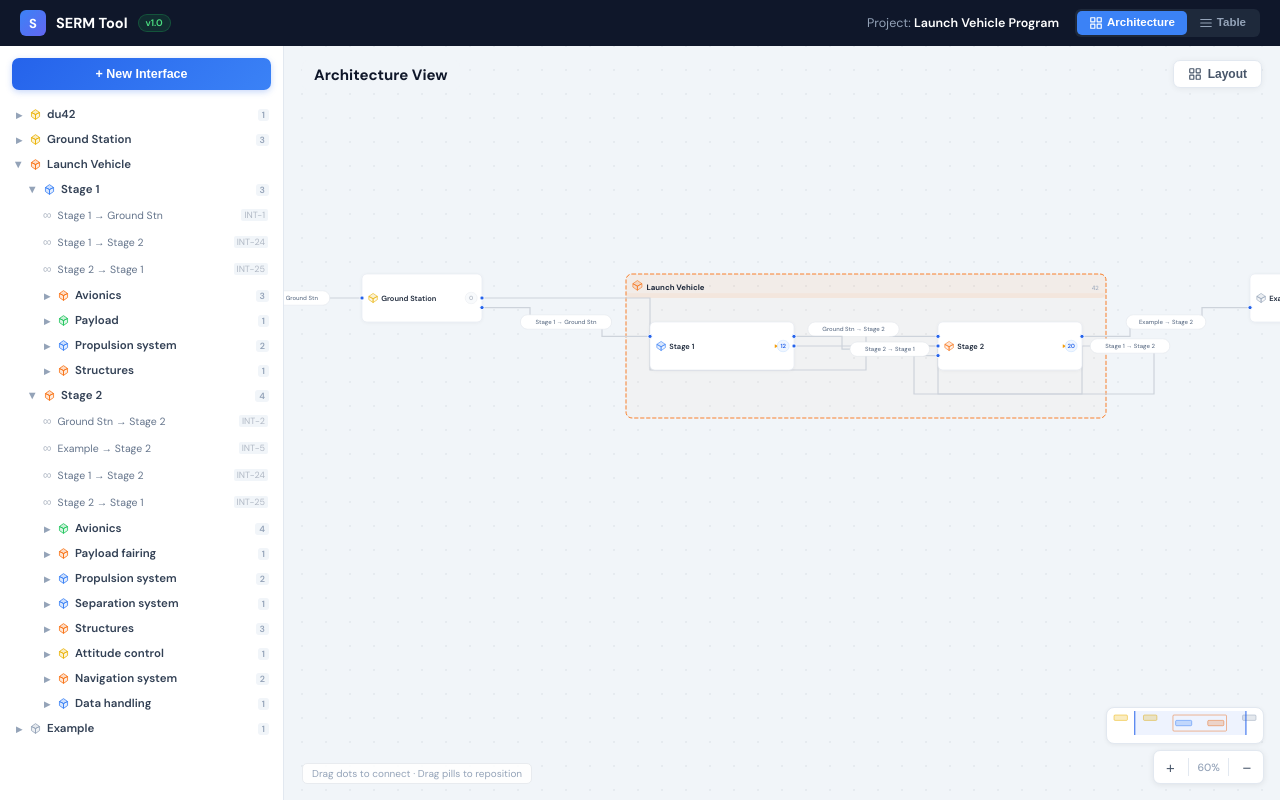
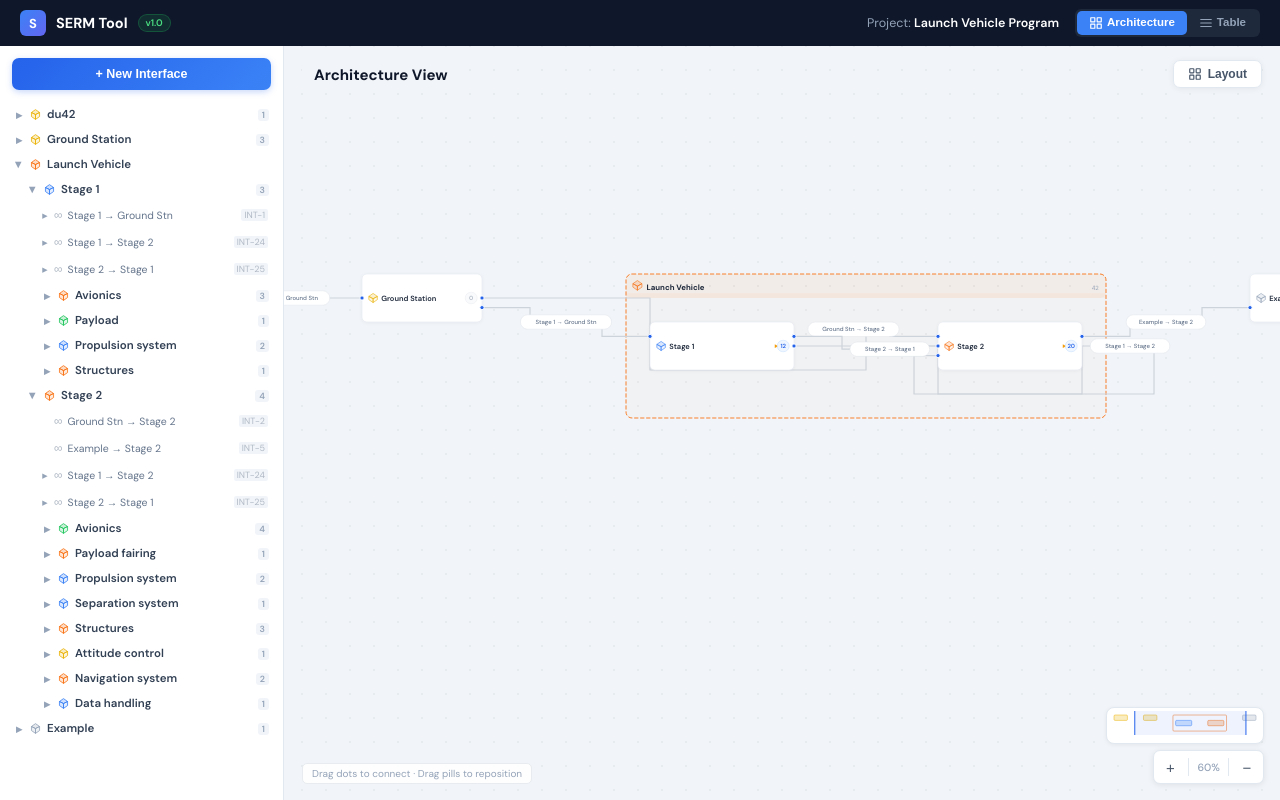
Before and after one commit to yoon-stack/architecture-v2, a React (Vite) app: page / in a window 1280 px wide. Built offline with nearby package versions, Linux system fonts and the light colour scheme.

Commit message:
cursor v5

```diff
--- a/src/App.jsx
+++ b/src/App.jsx
@@ -512,7 +512,15 @@ function MiniMap({ blocks, pan, zoom, vw, vh }) {
   </div>;
 }
 
-function SidebarTree({ nodes, ifaces, selId, hovId, onSel, onHov, sbExp, togSb, focusSys, hovSys, setHovSys, onQuickAdd, d = 0 }) {
+function ReqIcon({ size = 12 }) {
+  return <svg width={size} height={size} viewBox="0 0 16 16" style={{ flexShrink: 0 }}><rect x="2" y="1" width="12" height="14" rx="2" fill="#dbeafe" stroke="#3b82f6" strokeWidth="1.2"/><line x1="5" y1="5" x2="11" y2="5" stroke="#3b82f6" strokeWidth="1.2"/><line x1="5" y1="8" x2="11" y2="8" stroke="#3b82f6" strokeWidth="1.2"/><line x1="5" y1="11" x2="9" y2="11" stroke="#3b82f6" strokeWidth="1.2"/></svg>;
+}
+function TestIcon({ status, size = 11 }) {
+  const c = status === "pass" ? { fill: "#dcfce7", stroke: "#16a34a" } : status === "fail" ? { fill: "#fee2e2", stroke: "#dc2626" } : { fill: "#fef9c3", stroke: "#ca8a04" };
+  return <svg width={size} height={size} viewBox="0 0 16 16" style={{ flexShrink: 0 }}><path d="M6.5 2h3v4l2.5 5.5a1 1 0 01-.9 1.5H4.9a1 1 0 01-.9-1.5L6.5 6V2z" fill={c.fill} stroke={c.stroke} strokeWidth="1" strokeLinejoin="round"/><line x1="5.5" y1="1.5" x2="10.5" y2="1.5" stroke={c.stroke} strokeWidth="1.2" strokeLinecap="round"/></svg>;
+}
+
+function SidebarTree({ nodes, ifaces, selId, hovId, onSel, onHov, sbExp, togSb, focusSys, hovSys, setHovSys, onQuickAdd, allRequirements, sbIfaceExp, togSbIface, d = 0 }) {
   return nodes.map(node => {
     const ni = ifaces.filter(i => i.source === node.id || i.target === node.id);
     const hk = !!(node.children?.length); const isO = sbExp.has(node.id); const hc = ni.length > 0 || hk;
@@ -530,13 +538,44 @@ function SidebarTree({ nodes, ifaces, selId, hovId, onSel, onHov, sbExp, togSb,
         </>}
       </div>
       {isO && <div>
-        {ni.map(iface => <div key={iface.id + node.id} onClick={e => { e.stopPropagation(); onSel(iface.id); }} onMouseEnter={() => onHov(iface.id)} onMouseLeave={() => onHov(null)}
-          style={{ display: "flex", alignItems: "center", gap: 6, padding: `4px 8px 4px ${22 + d * 14}px`, cursor: "pointer", borderRadius: 5, fontSize: 10.5, marginBottom: 1, background: selId === iface.id ? "#eff6ff" : hovId === iface.id ? "#f8fafc" : "transparent", border: selId === iface.id ? "1px solid #bfdbfe" : "1px solid transparent" }}>
-          <span style={{ color: selId === iface.id ? "#2563eb" : "#b0b8c4", fontSize: 12 }}>∞</span>
-          <span style={{ flex: 1, overflow: "hidden", textOverflow: "ellipsis", whiteSpace: "nowrap", fontWeight: selId === iface.id ? 600 : 400, color: selId === iface.id ? "#2563eb" : "#64748b" }}>{iface.name}</span>
-          <span style={{ fontSize: 9, color: "#b0b8c4", background: "#f1f5f9", padding: "0 3px", borderRadius: 2 }}>{iface.id}</span>
-        </div>)}
-        {hk && node.children && <SidebarTree nodes={node.children} ifaces={ifaces} selId={selId} hovId={hovId} onSel={onSel} onHov={onHov} sbExp={sbExp} togSb={togSb} focusSys={focusSys} hovSys={hovSys} setHovSys={setHovSys} onQuickAdd={onQuickAdd} d={d + 1} />}
+        {ni.map(iface => {
+          const reqs = iface.requirements || [];
+          const hasReqs = reqs.length > 0;
+          const ifaceKey = iface.id + "_" + node.id;
+          const isIfaceOpen = sbIfaceExp.has(ifaceKey);
+          return <div key={iface.id + node.id}>
+            <div onClick={e => { e.stopPropagation(); onSel(iface.id); if (hasReqs) togSbIface(ifaceKey); }} onMouseEnter={() => onHov(iface.id)} onMouseLeave={() => onHov(null)}
+              style={{ display: "flex", alignItems: "center", gap: 5, padding: `4px 8px 4px ${20 + d * 14}px`, cursor: "pointer", borderRadius: 5, fontSize: 10.5, marginBottom: 1, background: selId === iface.id ? "#eff6ff" : hovId === iface.id ? "#f8fafc" : "transparent", border: selId === iface.id ? "1px solid #bfdbfe" : "1px solid transparent" }}>
+              {hasReqs ? <span style={{ fontSize: 7, color: "#94a3b8", width: 8, textAlign: "center", display: "inline-block", transition: "transform 0.15s", transform: isIfaceOpen ? "rotate(90deg)" : "none" }}>▶</span> : <span style={{ width: 8 }} />}
+              <span style={{ color: selId === iface.id ? "#2563eb" : "#b0b8c4", fontSize: 12 }}>∞</span>
+              <span style={{ flex: 1, overflow: "hidden", textOverflow: "ellipsis", whiteSpace: "nowrap", fontWeight: selId === iface.id ? 600 : 400, color: selId === iface.id ? "#2563eb" : "#64748b" }}>{iface.name}</span>
+              <span style={{ fontSize: 9, color: "#b0b8c4", background: "#f1f5f9", padding: "0 3px", borderRadius: 2 }}>{iface.id}</span>
+            </div>
+            {isIfaceOpen && hasReqs && <div>
+              {reqs.map(rq => {
+                const ref = allRequirements.find(r => r.id === rq.id);
+                const tests = rq.tests || [];
+                const reqStatus = getReqStatus(tests);
+                return <div key={rq.id}>
+                  <div style={{ display: "flex", alignItems: "center", gap: 5, padding: `3px 8px 3px ${34 + d * 14}px`, borderRadius: 4, fontSize: 10, marginBottom: 1 }}>
+                    <ReqIcon size={12} />
+                    <span style={{ fontWeight: 600, color: "#2563eb", fontSize: 10, flexShrink: 0 }}>{rq.id}</span>
+                    <span style={{ color: "#64748b", fontSize: 10, flex: 1, overflow: "hidden", textOverflow: "ellipsis", whiteSpace: "nowrap" }}>{ref?.label || ""}</span>
+                    <VerifyIcon status={reqStatus} size={13} />
+                  </div>
+                  {tests.map((t, ti) => (
+                    <div key={ti} style={{ display: "flex", alignItems: "center", gap: 5, padding: `2px 8px 2px ${46 + d * 14}px`, fontSize: 9.5, marginBottom: 1 }}>
+                      <TestIcon status={t.status} size={11} />
+                      <span style={{ color: t.status === "pass" ? "#166534" : t.status === "fail" ? "#991b1b" : "#92400e", flex: 1, overflow: "hidden", textOverflow: "ellipsis", whiteSpace: "nowrap" }}>{t.name}</span>
+                      <VerifyIcon status={t.status} size={12} />
+                    </div>
+                  ))}
+                </div>;
+              })}
+            </div>}
+          </div>;
+        })}
+        {hk && node.children && <SidebarTree nodes={node.children} ifaces={ifaces} selId={selId} hovId={hovId} onSel={onSel} onHov={onHov} sbExp={sbExp} togSb={togSb} focusSys={focusSys} hovSys={hovSys} setHovSys={setHovSys} onQuickAdd={onQuickAdd} allRequirements={allRequirements} sbIfaceExp={sbIfaceExp} togSbIface={togSbIface} d={d + 1} />}
       </div>}
     </div>;
   });
@@ -916,6 +955,7 @@ export default function SERMTool() {
   const [panning, setPanSt] = useState(false);
   const [dragOffsets, setDragOffsets] = useState({});
   const [sbExp, setSbExp] = useState(new Set(["launch-vehicle", "stage-1", "stage-2"]));
+  const [sbIfaceExp, setSbIfaceExp] = useState(new Set());
   const [connecting, setConnecting] = useState(null);
   const [modal, setModal] = useState(null);
   const [focusId, setFocusId] = useState(null);
@@ -1050,7 +1090,9 @@ export default function SERMTool() {
   const connDots = useMemo(() => { const m = {}; for (const [ifId, da] of Object.entries(animDots)) { const iface = ifaces.find(i => i.id === ifId); if (!iface) continue; if (!m[iface.source]) m[iface.source] = []; m[iface.source].push({ ...da.s, ifaceId: ifId }); if (!m[iface.target]) m[iface.target] = []; m[iface.target].push({ ...da.t, ifaceId: ifId }); } return m; }, [animDots, ifaces]);
 
   const DRAG_THRESHOLD = 6;
+  const DBLCLICK_MS = 400;
   const blockDownPos = useRef({ x: 0, y: 0 });
+  const blockClickRef = useRef({ id: null, time: 0 });
 
   const handleBlockDown = useCallback((e, id) => {
     e.stopPropagation();
@@ -1062,6 +1104,18 @@ export default function SERMTool() {
     e.stopPropagation();
     const dist = Math.hypot(e.clientX - blockDownPos.current.x, e.clientY - blockDownPos.current.y);
     if (dist > DRAG_THRESHOLD) return;
+    const now = Date.now();
+    const prev = blockClickRef.current;
+    if (prev.id === id && now - prev.time < DBLCLICK_MS) {
+      blockClickRef.current = { id: null, time: 0 };
+      const node = findNode(hierarchy, id);
+      if (node?.children?.length) {
+        setExpanded(exp => { const n = new Set(exp); if (n.has(id)) n.delete(id); else n.add(id); return n; });
+        setCenterTrigger(c => c + 1);
+      }
+      return;
+    }
+    blockClickRef.current = { id, time: now };
     setSelBlockId(prev2 => prev2 === id ? null : id);
     setSelId(null);
   }, []);
@@ -1187,6 +1241,7 @@ export default function SERMTool() {
     setDetailEditing(false);
   }, [detailId]);
   const togSb = useCallback((id) => { setSbExp(p => { const n = new Set(p); if (n.has(id)) n.delete(id); else n.add(id); return n; }); }, []);
+  const togSbIface = useCallback((key) => { setSbIfaceExp(p => { const n = new Set(p); if (n.has(key)) n.delete(key); else n.add(key); return n; }); }, []);
   const focusSys = useCallback((id) => {
     const currentKey = focusIdRef.current || "__all__";
     setViewStates(prev => ({ ...prev, [currentKey]: { dragOffsets: dragOffsetsRef.current, pillOffsets: pillOffsetsRef.current, dotOverrides: dotOverridesRef.current, lineOffsets: lineOffsetsRef.current } }));
@@ -1241,7 +1296,7 @@ export default function SERMTool() {
             </div>}
           </div>
           <div style={{ flex: 1, overflowY: "auto", padding: "2px 6px" }}>
-            <SidebarTree nodes={hierarchy} ifaces={ifaces} selId={selId} hovId={hovId} onSel={id => setSelId(selId === id ? null : id)} onHov={setHovId} sbExp={sbExp} togSb={togSb} focusSys={focusSys} hovSys={hovSys} setHovSys={setHovSys} onQuickAdd={sysId => setModal({ mode: "quick", sourceId: sysId })} />
+            <SidebarTree nodes={hierarchy} ifaces={ifaces} selId={selId} hovId={hovId} onSel={id => setSelId(selId === id ? null : id)} onHov={setHovId} sbExp={sbExp} togSb={togSb} focusSys={focusSys} hovSys={hovSys} setHovSys={setHovSys} onQuickAdd={sysId => setModal({ mode: "quick", sourceId: sysId })} allRequirements={allRequirements} sbIfaceExp={sbIfaceExp} togSbIface={togSbIface} />
           </div>
         </div>
         {/* Canvas */}
@@ -1300,7 +1355,6 @@ export default function SERMTool() {
               })}
 
               {(() => {
-                // Group external ifaces by their internal block so we can space them apart
                 const extByBlock = {};
                 for (const iface of externalIfaces) {
                   const inId = focusIds?.has(iface.source) ? iface.source : iface.target;
@@ -1313,17 +1367,25 @@ export default function SERMTool() {
                   const inB = visible[inId]; if (!inB) return null;
                   const group = extByBlock[inId] || [];
                   const idx = group.indexOf(iface);
-                  const gap = 28;
+                  const gap = 34;
                   const startY = inB.y + inB.h * 0.3;
                   const sy = startY + idx * gap;
                   const sx = inB.x;
-                  const ex = sx - 50 - idx * 12, ey = sy;
+                  const extSys = positioned[outId];
+                  const extName = extSys?.name || outId;
+                  const truncName = extName.length > 14 ? extName.slice(0, 13) + "\u2026" : extName;
+                  const boxH = 26, boxW = Math.max(truncName.length * 6.5 + 32, 64);
+                  const lineEndX = sx - 20;
+                  const boxX = lineEndX - boxW, boxY = sy - boxH / 2;
+                  const extColor = extSys?.color || "#94a3b8";
                   const isH = hovStub === iface.id; const isR = revealed.has(outId);
+                  const toggleReveal = e => { e.stopPropagation(); setRevealed(p => { const n = new Set(p); if (n.has(outId)) n.delete(outId); else n.add(outId); return n; }); };
                   return <g key={"ext" + iface.id} onMouseEnter={() => setHovStub(iface.id)} onMouseLeave={() => setHovStub(null)}>
-                    <path d={`M${sx},${sy} L${ex},${ey}`} fill="none" stroke="#b0b8c4" strokeWidth={2} strokeDasharray="4 3" />
-                    <circle cx={ex} cy={ey} r={10} fill="transparent" style={{ cursor: "pointer" }} onClick={e => { e.stopPropagation(); setRevealed(p => { const n = new Set(p); if (n.has(outId)) n.delete(outId); else n.add(outId); return n; }); }} />
-                    <circle cx={ex} cy={ey} r={4} fill="#94a3b8" stroke="#fff" strokeWidth={1.5} style={{ pointerEvents: "none" }} /><circle cx={sx} cy={sy} r={3.5} fill="#2563eb" stroke="#fff" strokeWidth={1.5} />
-                    {(isH || isR) && <text x={ex - 8} y={ey + 4} textAnchor="end" fontSize={10} fontFamily="'DM Sans',sans-serif" fill="#64748b" opacity={isR ? 1 : 0.5} style={{ cursor: "pointer" }} onClick={e => { e.stopPropagation(); setRevealed(p => { const n = new Set(p); if (n.has(outId)) n.delete(outId); else n.add(outId); return n; }); }}>{positioned[outId]?.name || outId}</text>}
+                    <path d={`M${sx},${sy} L${lineEndX},${sy}`} fill="none" stroke="#b0b8c4" strokeWidth={1.5} strokeDasharray="4 3" />
+                    <circle cx={sx} cy={sy} r={3.5} fill="#2563eb" stroke="#fff" strokeWidth={1.5} />
+                    <rect x={boxX} y={boxY} width={boxW} height={boxH} rx={6} fill={isR ? "#eff6ff" : isH ? "#f8fafc" : "#fff"} stroke={isR ? "#2563eb" : isH ? "#93b4f0" : "#e2e8f0"} strokeWidth={isR ? 1.5 : 1} style={{ cursor: "pointer", filter: "drop-shadow(0 1px 2px rgba(0,0,0,0.06))" }} onClick={toggleReveal} />
+                    <CubeIcon x={boxX + 6} y={boxY + (boxH - 13) / 2} size={13} color={extColor} />
+                    <text x={boxX + 23} y={sy + 3.5} fontSize={10} fontFamily="'DM Sans',sans-serif" fontWeight={500} fill={isR ? "#2563eb" : "#475569"} style={{ pointerEvents: "none" }}>{truncName}</text>
                   </g>;
                 });
               })()}
```
